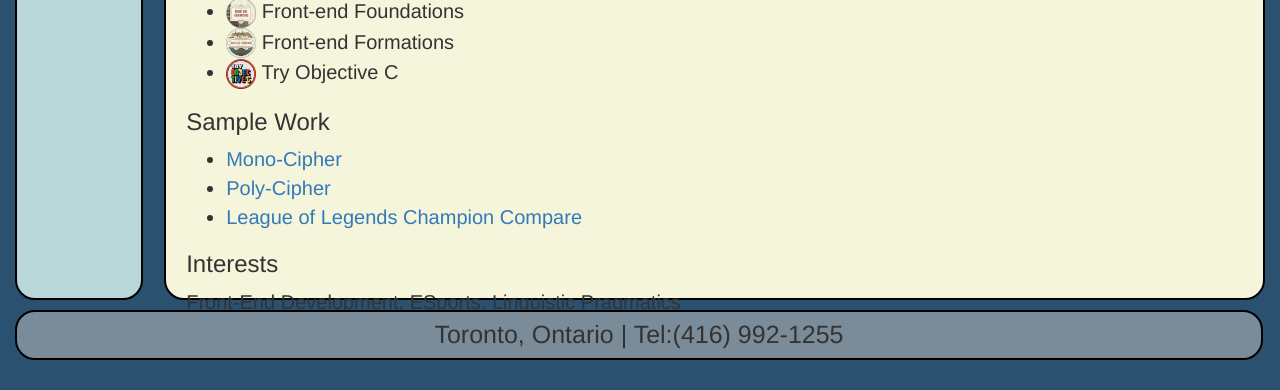
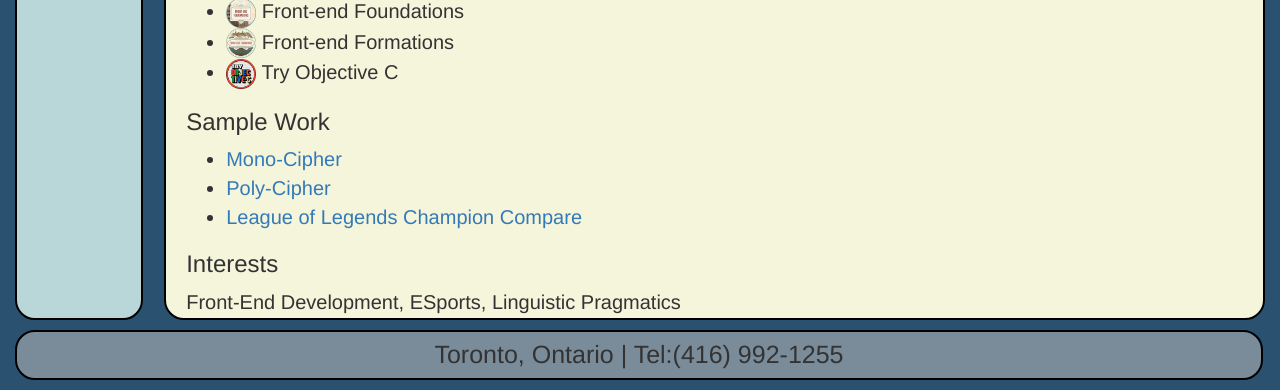
Before and after one commit to BrianAnsems/BrianAnsems-github.io, a plain HTML site: page index.html in a window 1280 px wide. Shown: the part 410-800 px from the top of the page. Drawn offline with nearby package versions, Linux system fonts and the light colour scheme.

Commit message:
adjust box height for added lines

```diff
--- a/resume.css
+++ b/resume.css
@@ -33,7 +33,7 @@ body{
 	float: left;
 	margin-top: 70px;
 	width: 10%;
-	height: 640px;
+	height: 660px;
 	background-color: #B9D7D9;
 	margin-bottom: 10px;
 	border-radius:20px;
@@ -44,7 +44,7 @@ body{
 	float:right;
 	position:relative;
 	background-color: beige;
-	height:640px;
+	height:660px;
 	font-size: 20px;
 	border:2px solid black;
 	border-radius: 20px;
```
